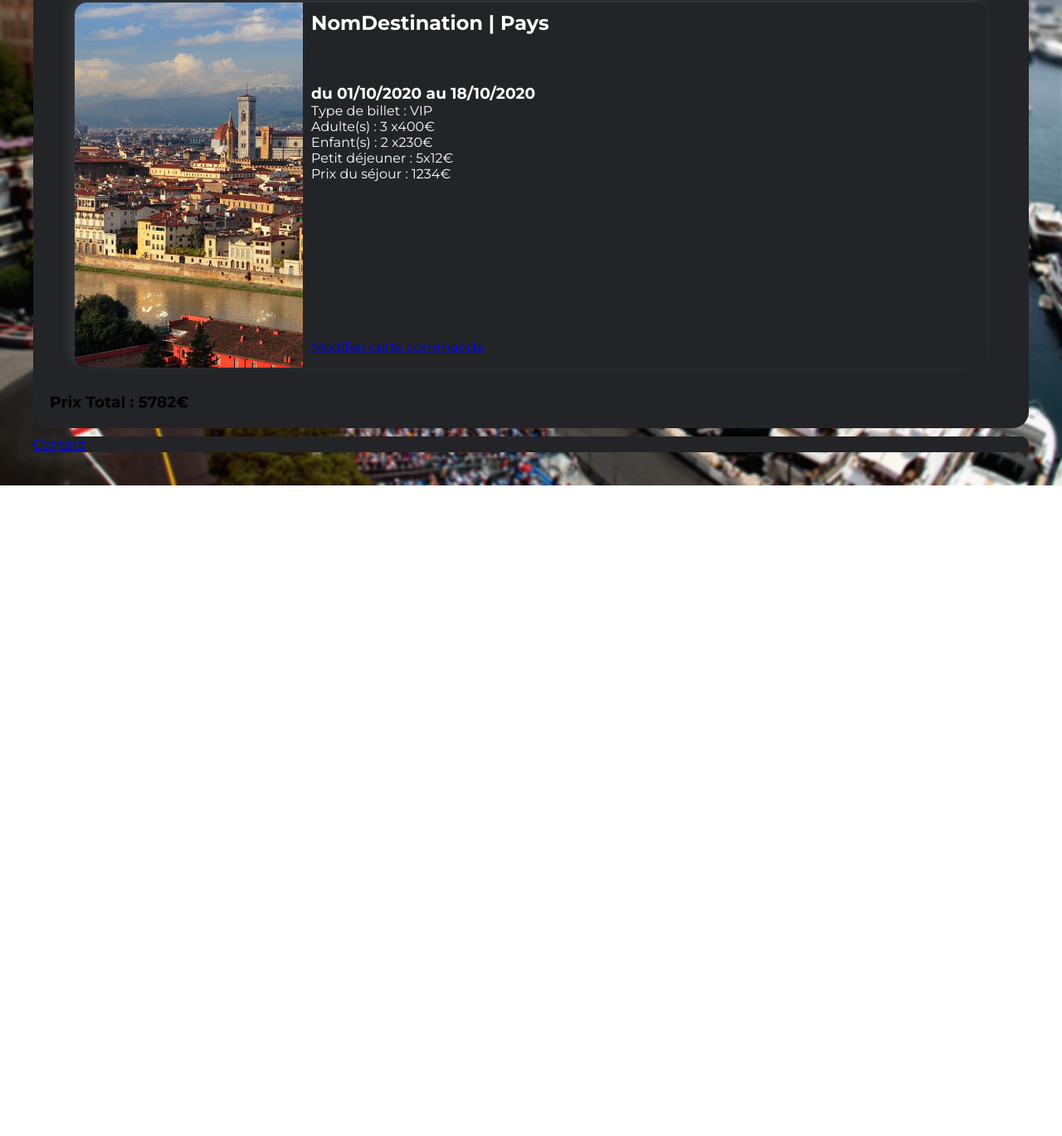
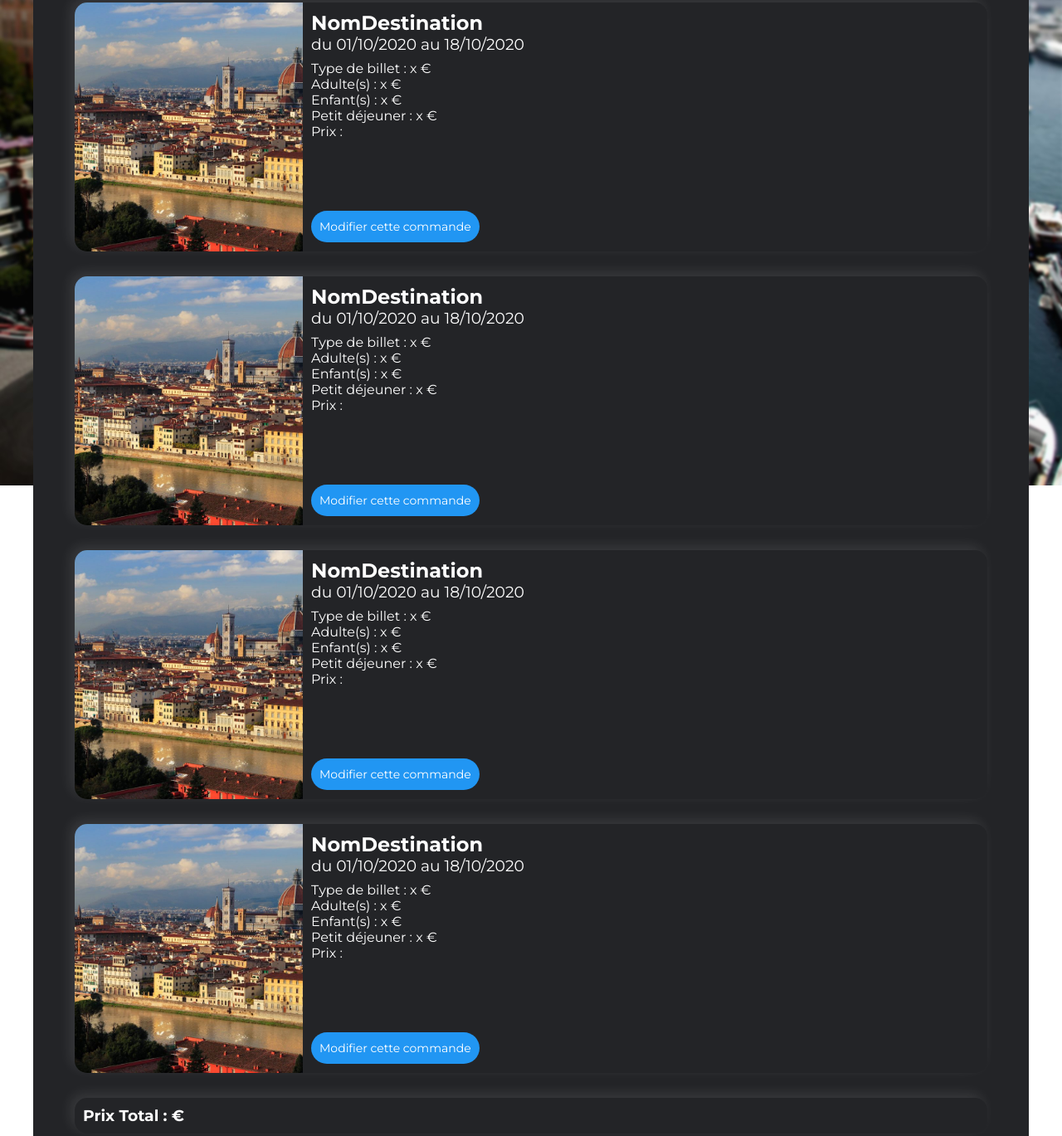
Before and after one commit to LeoGouchon/TravelAgency, a plain HTML site: page html/Panier.html in a window 1280 px wide. Shown: the part 135-1504 px from the top of the page at 83% size. Before the commit the page ends 800 px from the top, so only its background shows below. Drawn offline with Linux system fonts and the light colour scheme.

Commit message:
Avancement css panier

```diff
--- a/css/style.css
+++ b/css/style.css
@@ -328,7 +328,7 @@ button[type="reset"]:hover{
   gap: 0px 0px;
   position: relative;
   min-width: 300px;
-  height: 440px;
+  height: 300px;
   box-shadow: inset 5px 5px 5px rgba(0, 0, 0, 0.2);
   box-shadow: inset -5px -5px -5px rgba(255, 255, 255, 0.1);
   box-shadow: 5px 5px 15px rgba(0, 0, 0, 0.3);
@@ -349,16 +349,50 @@ button[type="reset"]:hover{
   grid-area: 1 / 2 / 2 / 3;
   margin: 10px;
 }
+
+.nomVillePanier > h3{
+  font-weight: normal;
+}
+
 .complement {
   grid-area: 2 / 2 / 3 / 3;
   margin: 10px;
 }
 .modifierCommande {
   grid-area: 3 / 2 / 4 / 3;
-  margin:10px;
+  margin-left: 10px;
 }
 
+.lienModifierCommande{
+  position: relative;
+  bottom: 10px;
+  text-decoration: none;
+  font-weight: normal;
+  font-size: 14px;
+  border-radius: 50px;
+  background: #2196f3;
+  color: white;
+  padding: 10px 10px;
+  border: none;
+}
 
+.lienModifierCommande:hover{
+  content: "";
+  background: rgba(97, 180, 255, 1)
+}
+.prixTotal{
+  position: relative;
+  color: #fff;
+  padding: 10px 10px;
+  box-shadow: inset 5px 5px 5px rgba(0, 0, 0, 0.2);
+  box-shadow: inset -5px -5px -5px rgba(255, 255, 255, 0.1);
+  box-shadow: 5px 5px 15px rgba(0, 0, 0, 0.3);
+  box-shadow: -5px -5px 15px rgba(255, 255, 255, 0.1);
+  border-radius: 15px;
+  margin: 30px;
+  overflow: hidden;
+  color: white;
+}
 
  /**/
  /**/
--- a/html/Panier.html
+++ b/html/Panier.html
@@ -38,23 +38,89 @@
         <div class="imageVoyagePanier">
         </div>
         <div class="nomVillePanier">
-          <h2>NomDestination | Pays</h2>
+          <h2>NomDestination</h2>
+          <h3>du 01/10/2020 au 18/10/2020</h3>
         </div>
         <div class="complement">
-          <h3>du 01/10/2020 au 18/10/2020</h3>
           <p>
-          Type de billet : VIP <br>
-          Adulte(s) : 3 x400€ <br>
-          Enfant(s) : 2 x230€ <br>
-          Petit déjeuner : 5x12€
+          Type de billet : x € <br>
+          Adulte(s) : x € <br>
+          Enfant(s) : x € <br>
+          Petit déjeuner : x €
           </p>
-          <p>Prix du séjour : 1234€</p>
+          <p>Prix : </p>
         </div>
         <div class="modifierCommande">
-          <a href="./Reservation.html">Modifier cette commande</a>
+          <a class="lienModifierCommande" href="./Reservation.html">Modifier cette commande</a>
         </div>
       </div>
-      <h3>Prix Total : 5782€</h3>
+      <div class="voyagePanier">
+        <div class="imageVoyagePanier">
+        </div>
+        <div class="nomVillePanier">
+          <h2>NomDestination</h2>
+          <h3>du 01/10/2020 au 18/10/2020</h3>
+        </div>
+        <div class="complement">
+          <p>
+          Type de billet : x € <br>
+          Adulte(s) : x € <br>
+          Enfant(s) : x € <br>
+          Petit déjeuner : x €
+          </p>
+          <p>Prix : </p>
+        </div>
+        <div class="modifierCommande">
+          <a class="lienModifierCommande" href="./Reservation.html">Modifier cette commande</a>
+        </div>
+      </div>
+      <div class="voyagePanier">
+        <div class="imageVoyagePanier">
+        </div>
+        <div class="nomVillePanier">
+          <h2>NomDestination</h2>
+          <h3>du 01/10/2020 au 18/10/2020</h3>
+        </div>
+        <div class="complement">
+          <p>
+          Type de billet : x € <br>
+          Adulte(s) : x € <br>
+          Enfant(s) : x € <br>
+          Petit déjeuner : x €
+          </p>
+          <p>Prix : </p>
+        </div>
+        <div class="modifierCommande">
+          <a class="lienModifierCommande" href="./Reservation.html">Modifier cette commande</a>
+        </div>
+      </div>
+      <div class="voyagePanier">
+        <div class="imageVoyagePanier">
+        </div>
+        <div class="nomVillePanier">
+          <h2>NomDestination</h2>
+          <h3>du 01/10/2020 au 18/10/2020</h3>
+        </div>
+        <div class="complement">
+          <p>
+          Type de billet : x € <br>
+          Adulte(s) : x € <br>
+          Enfant(s) : x € <br>
+          Petit déjeuner : x €
+          </p>
+          <p>Prix : </p>
+        </div>
+        <div class="modifierCommande">
+          <a class="lienModifierCommande" href="./Reservation.html">Modifier cette commande</a>
+        </div>
+      </div>
+      <div class="prixTotal">
+        <h3>Prix Total : €</h3>
+      </div>
+      <div class="validerCommande">
+
+      </div>
+
     </article>
     <footer>
       <a href="./Contact.html">Contact</a>
```
